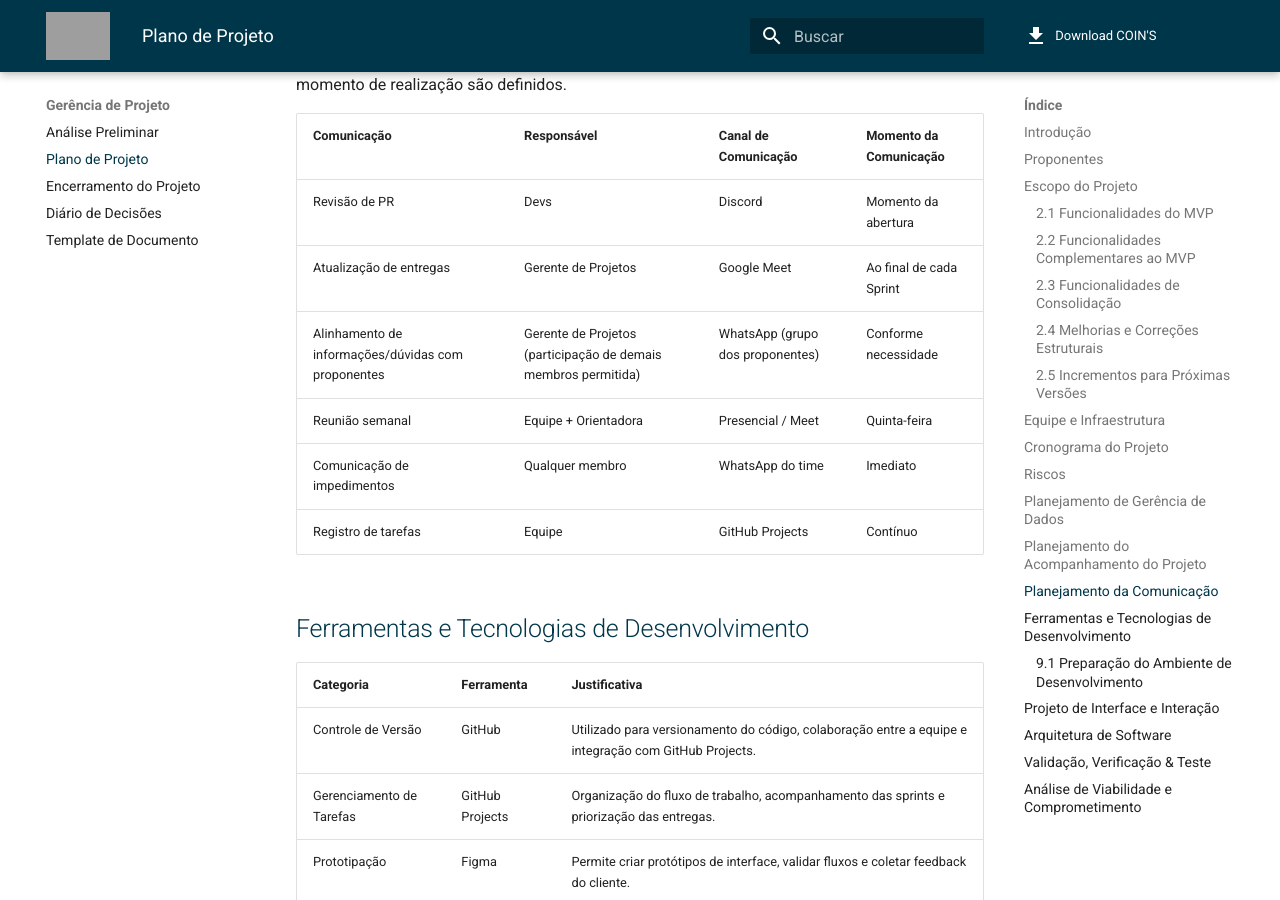
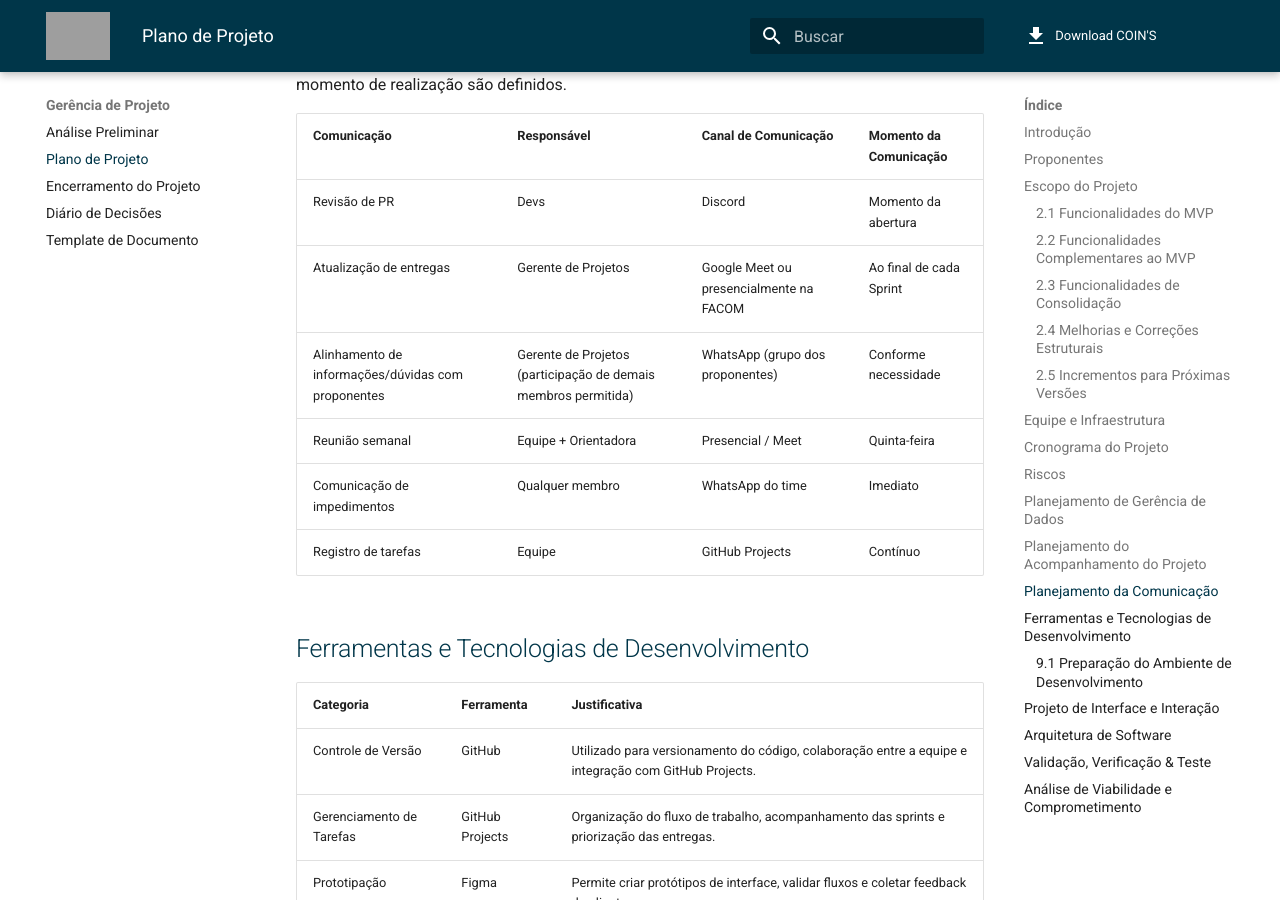
Before and after one commit to NES-Contabilidade-Integrada/doc-coins2026.1, an MkDocs documentation site: the page built from docs/gerencia-projeto/plano-do-projeto.md, in a window 1280 px wide and 900 px high, scrolled down 7871 px. Built offline with MkDocs 1.6.1 and Material for MkDocs 9.7.7, drawn with Linux system fonts in a browser that asks for light colours; grey boxes are pictures that could not be loaded.

Commit message:
docs(plano): atualiza canal de atualização de entregas para incluir presencial na FACOM
Co-Authored-By: Claude Sonnet 4.6 <noreply@anthropic.com>

```diff
--- a/docs/gerencia-projeto/plano-do-projeto.md
+++ b/docs/gerencia-projeto/plano-do-projeto.md
@@ -209,7 +209,7 @@ Os incrementos planejados consistem em funcionalidades adicionais previstas para
 | Comunicação | Responsável | Canal de Comunicação | Momento da Comunicação |
 | :---- | :---- | :---- | :---- |
 | Revisão de PR | Devs | Discord | Momento da abertura |
-| Atualização de entregas | Gerente de Projetos | Google Meet | Ao final de cada Sprint |
+| Atualização de entregas | Gerente de Projetos | Google Meet ou presencialmente na FACOM | Ao final de cada Sprint |
 | Alinhamento de informações/dúvidas com proponentes | Gerente de Projetos (participação de demais membros permitida) | WhatsApp (grupo dos proponentes) | Conforme necessidade |
 | Reunião semanal | Equipe \+ Orientadora | Presencial / Meet | Quinta-feira |
 | Comunicação de impedimentos | Qualquer membro | WhatsApp do time | Imediato |
```
